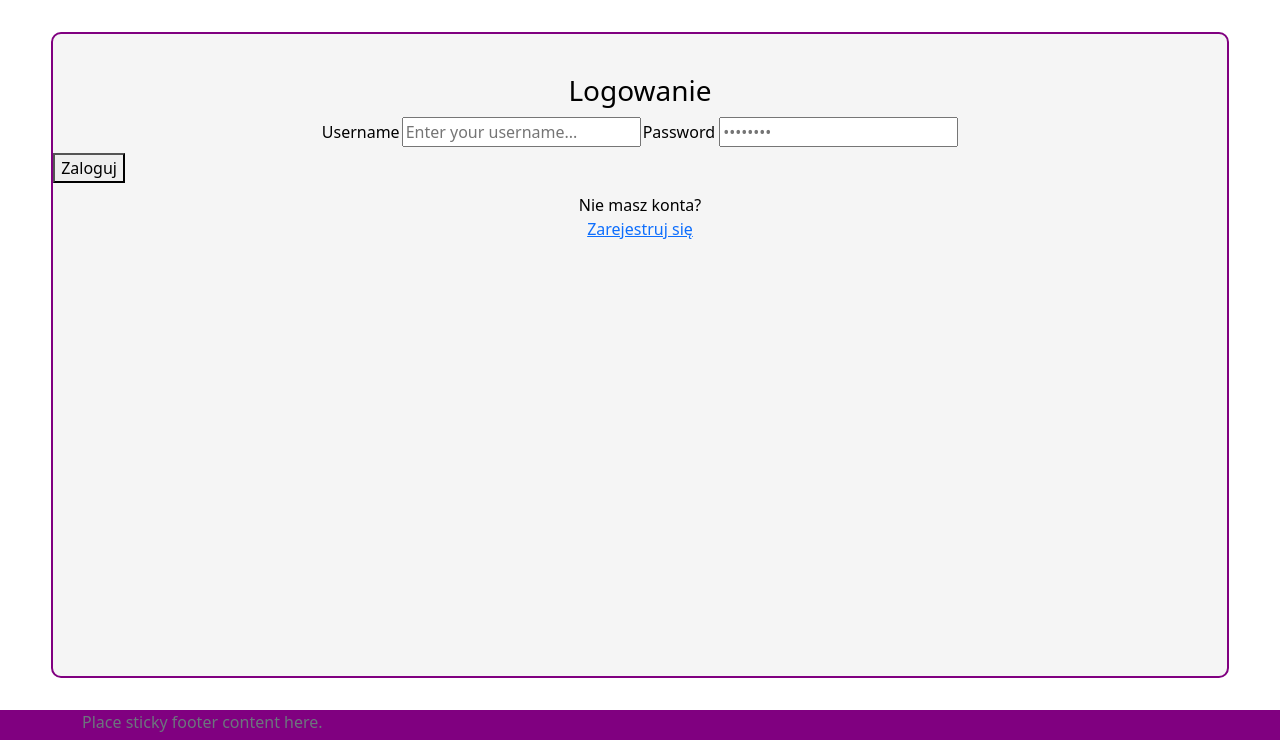
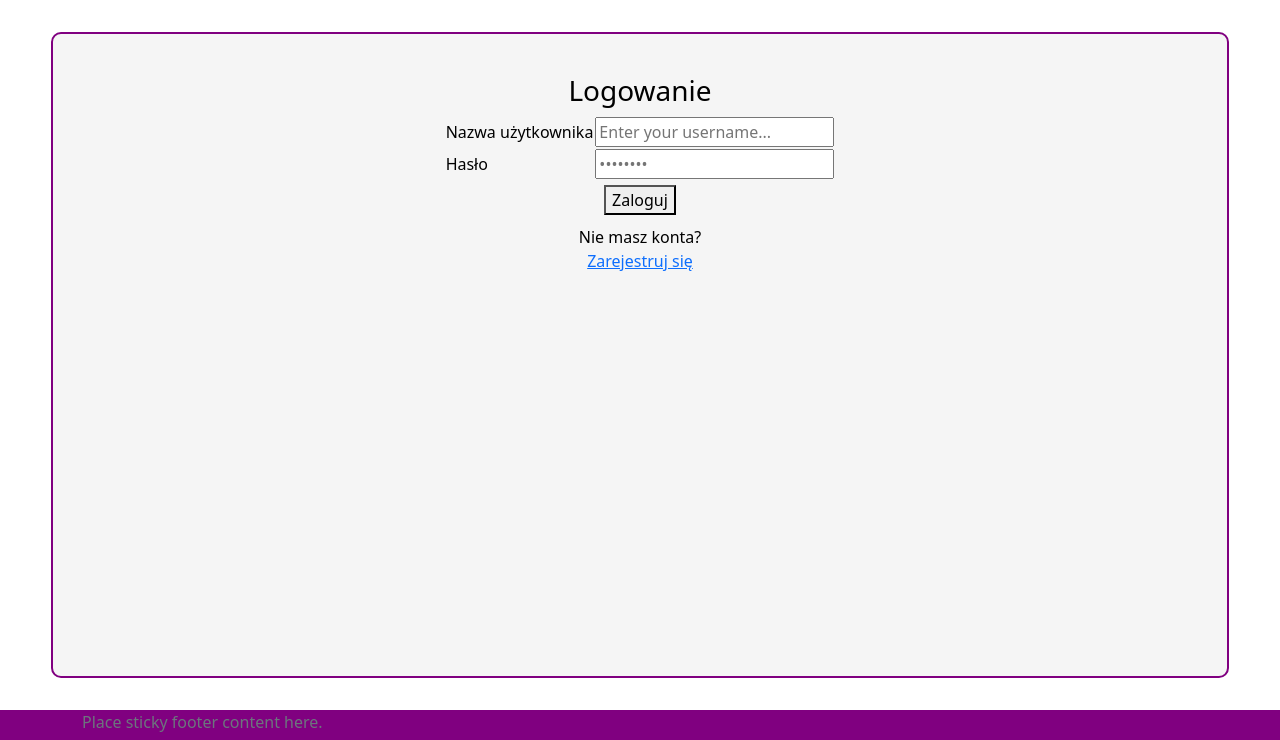
Before and after one commit to Maiconek/ProjektZespolowy-UG-2022-23, a Django app: page /login/ in a window 1280 px wide. Shown: the part 60-800 px from the top of the page. Run offline with Django 3.2, Linux system fonts and the light colour scheme.

Commit message:
poprawa login.html (formularze)

```diff
--- a/ManagerFinansow/UsersApp/views.py
+++ b/ManagerFinansow/UsersApp/views.py
@@ -11,7 +11,7 @@ def loginUser(request):
     page = "login"
 
     if request.user.is_authenticated:
-        return redirect('application/base.html')
+        return redirect("home")
 
     if request.method == "POST":
         username = request.POST['username']
--- a/ManagerFinansow/templates/registration/login.html
+++ b/ManagerFinansow/templates/registration/login.html
@@ -10,20 +10,44 @@
 </div>
 
 <div class="container site-with-form-content">
-  <form action="{% url 'register' %}" method="POST">
-      {% csrf_token %}
+  <form action="/register" method="POST">
+    <input type="hidden" name="csrfmiddlewaretoken" value="U2XGoVVBAvsGc6HyvzKfQ68OncZCBwBvffCChPvj17safxYKOlLisHqbyxugzBaT">
 
     <table>
-        {% for field in form %}
       <tr>
+        <td><label>Nazwa użytkownika</label></td>
         <td>
-            <label>{{field.label}}</label>
-          </td>
-          <td>
-            <span class="field">{{field}}</span>
+          <span class="field"><input type="text" name="username" maxlength="150" autofocus required id="id_username"></span>
         </td>
       </tr>
-        {% endfor %}
+
+      <tr>
+        <td><label>Imię</label></td>
+        <td>
+          <span class="field"><input type="text" name="first_name" maxlength="150" id="id_first_name"></span>
+        </td>
+      </tr>
+
+      <tr>
+        <td><label>Email</label></td>
+        <td>
+          <span class="field"><input type="email" name="email" maxlength="254" id="id_email"></span>
+        </td>
+      </tr>
+
+      <tr>
+        <td><label>Hasło</label></td>
+        <td>
+          <span class="field"><input type="password" name="password1" autocomplete="new-password" required id="id_password1"></span>
+        </td>
+      </tr>
+
+      <tr>
+        <td><label>Potwierdź hasło</label></td>
+        <td>
+          <span class="field"><input type="password" name="password2" autocomplete="new-password" required id="id_password2"></span>
+        </td>
+      </tr>
     </table>
     <button class="form-button" type="submit">Zarejestruj</button>
 </form>
@@ -48,7 +72,7 @@
     <table>
       <tr>
         <td>
-          <label>Username</label>
+          <label>Nazwa użytkownika</label>
         </td>
         <td>
           <span class="field">
@@ -59,17 +83,22 @@
             />
           </span>
         </td>
+      </tr>
+      <tr>
         <td>
-          <label>Password</label>
+          <label>Hasło</label>
+        </td>
+        <td>
+          <span>
             <input
               type="password"
               name="password"
               placeholder="••••••••"
             />
+          </span>
         </td>
       </tr>
     </table>
-  </div>
       <button class="form-button" type="submit">Zaloguj</button>
   </form>
 
@@ -81,27 +110,23 @@
 {% endif %}
 {% endblock %}
 
-<form action="" method="POST" class="form auth__form">
+{% comment %}
+  formularz ogólny
+  <form action="{% url 'register' %}" method="POST">
       {% csrf_token %}
-  <!-- Input:Username -->
-  <div class="form__field">
-    <label for="formInput#text">Username: </label>
-    <input
-      class="input input--text"
-      id="formInput#text"
-      type="text"
-      name="username"
-      placeholder="Enter your username..."
-    />
-  </div>
 
-  <!-- Input:Password -->
-  <div class="form__field">
-    <label for="formInput#password">Password: </label>
-    <input
-      class="input input--password"
-      id="formInput#passowrd"
-      type="password"
-      name="password"
-      placeholder="••••••••"
-    />
+      <table>
+        {% for field in form %}
+        <tr>
+          <td>
+            <label>{{field.label}}</label>
+          </td>
+          <td>
+            <span class="field">{{field}}</span>
+          </td>
+        </tr>
+        {% endfor %}
+      </table>
+      <button class="form-button" type="submit">Zarejestruj</button>
+  </form>
+{% endcomment %}
```
Also changed, not shown: ManagerFinansow/db.sqlite3. Lines whose indentation alone changed are shown as unchanged.
